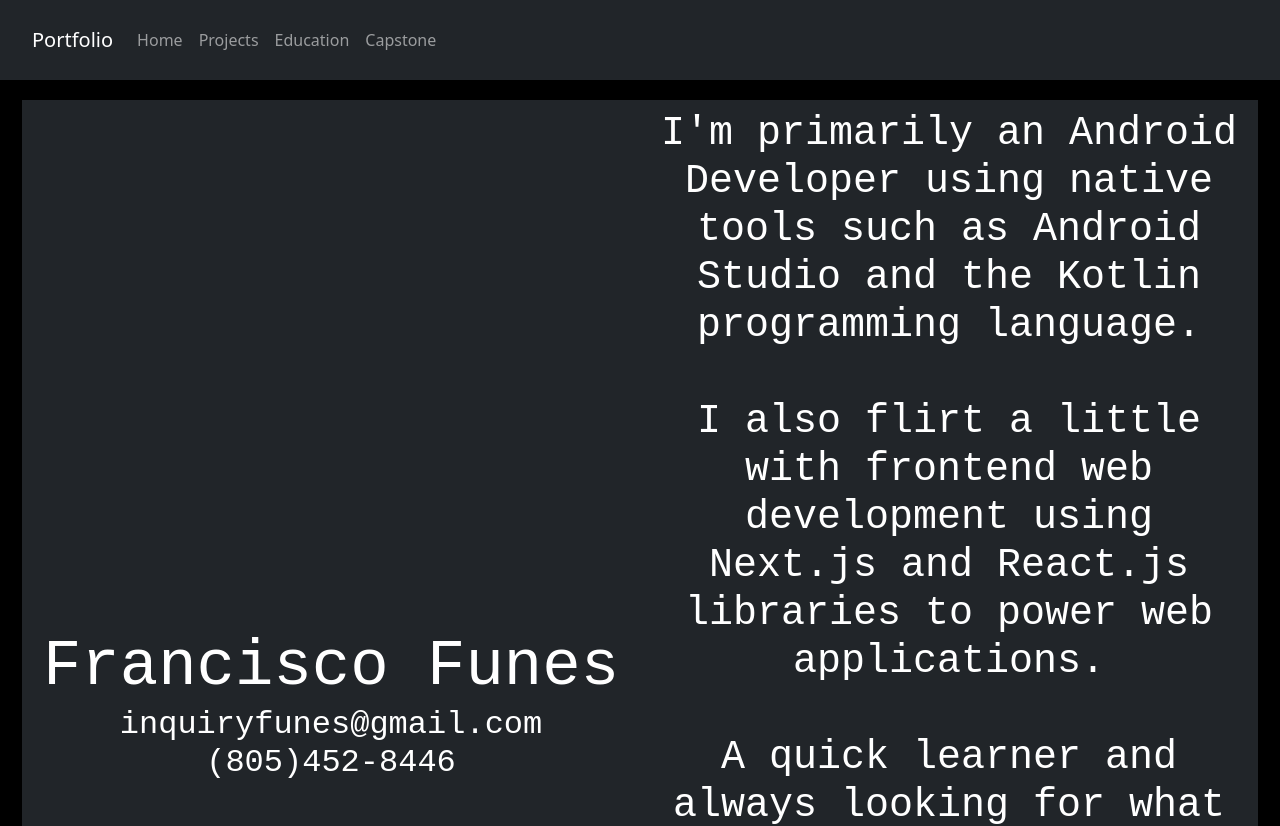
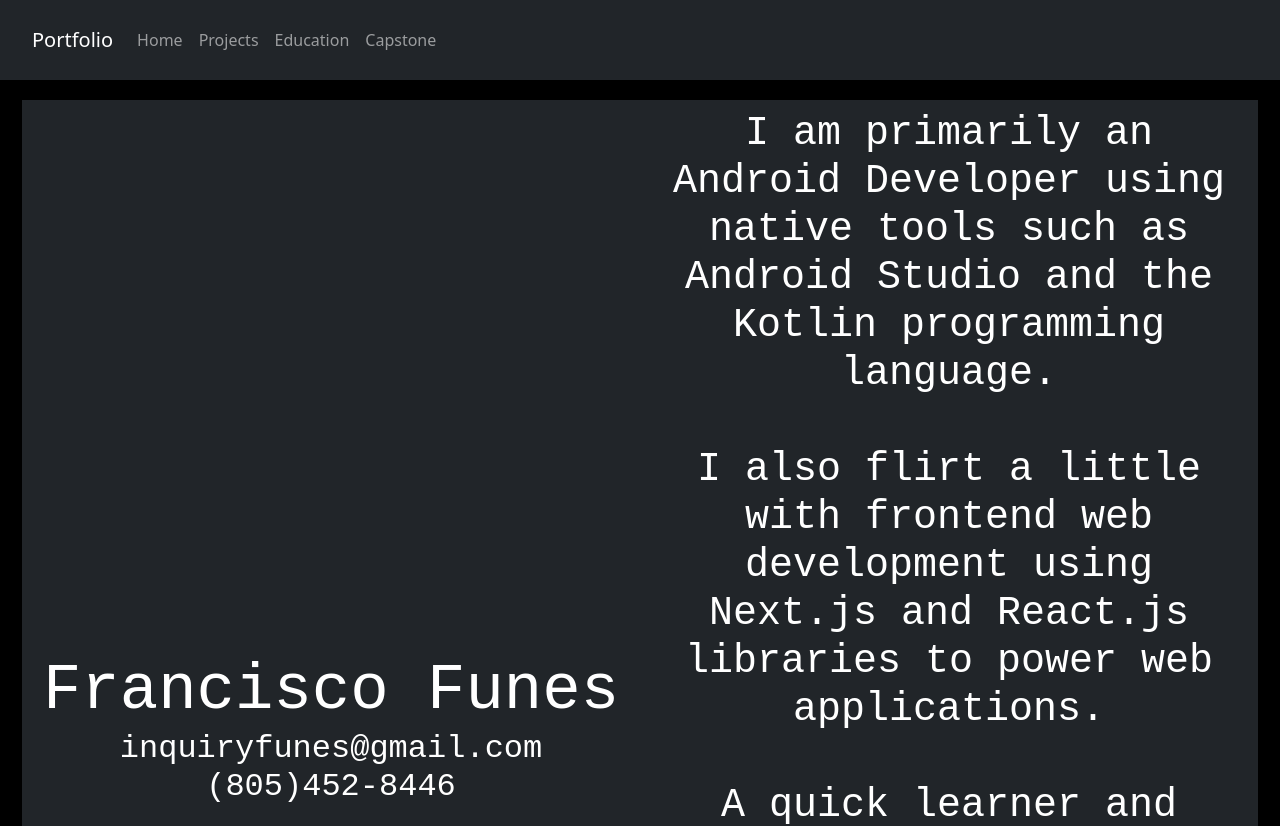
Before and after one commit to franny1615/site, a Next.js app: page / in a window 1280 px wide. Shown: the top 826 px of the page. Built offline with nearby package versions, Linux system fonts and the light colour scheme.

Commit message:
dont use single quotes?

```diff
--- a/components/BasicInfo.js
+++ b/components/BasicInfo.js
@@ -23,7 +23,7 @@ class BasicInfo extends Component {
           </Col>
           <Col md={6} style={{padding:'10px'}}>
             <h1 className='display-6'>
-              I'm primarily an Android Developer using native tools such as Android Studio and the Kotlin programming language.
+              I am primarily an Android Developer using native tools such as Android Studio and the Kotlin programming language.
               <br></br>
               <br></br>
               I also flirt a little with frontend web development using Next.js and React.js libraries to power web applications.
```
